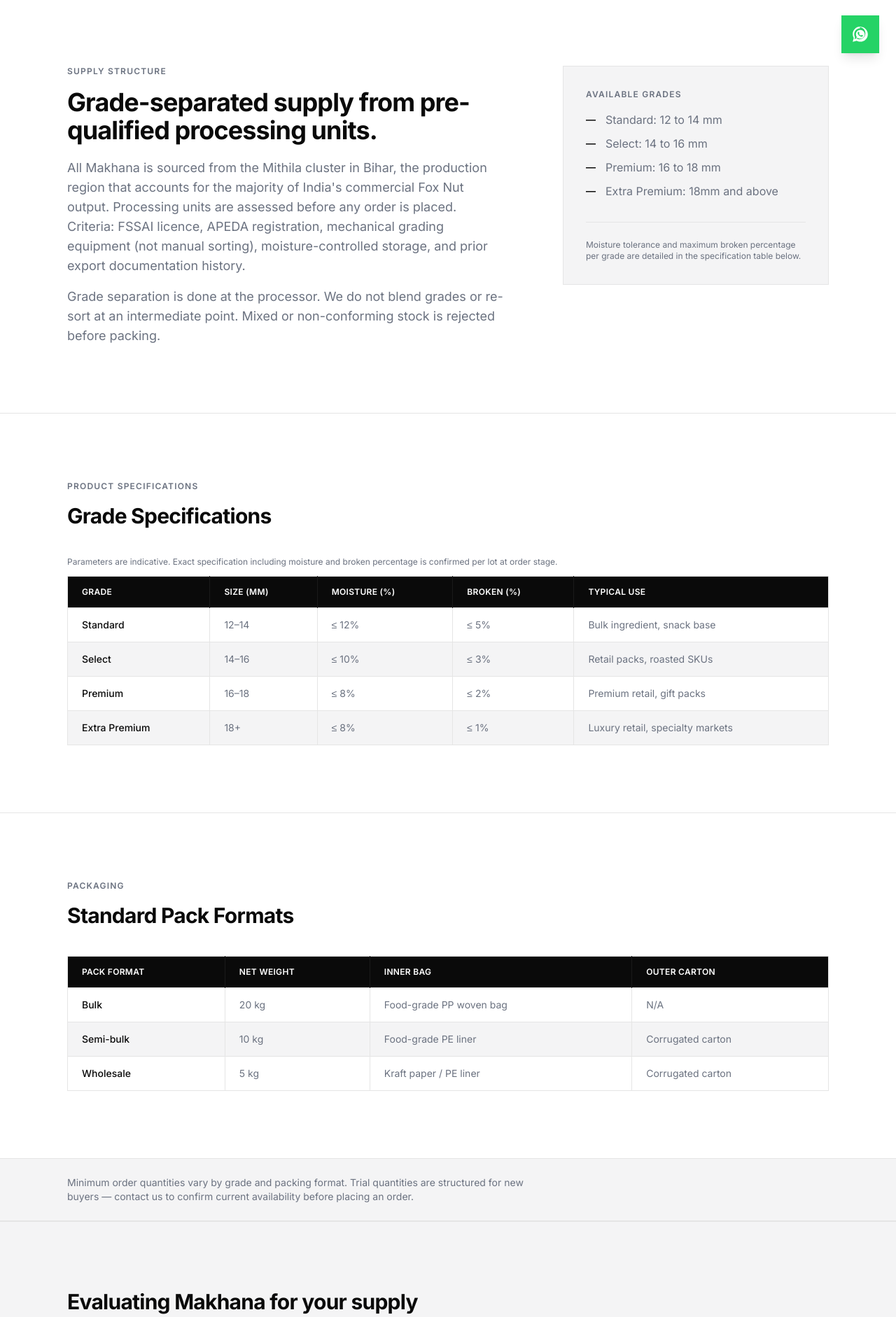
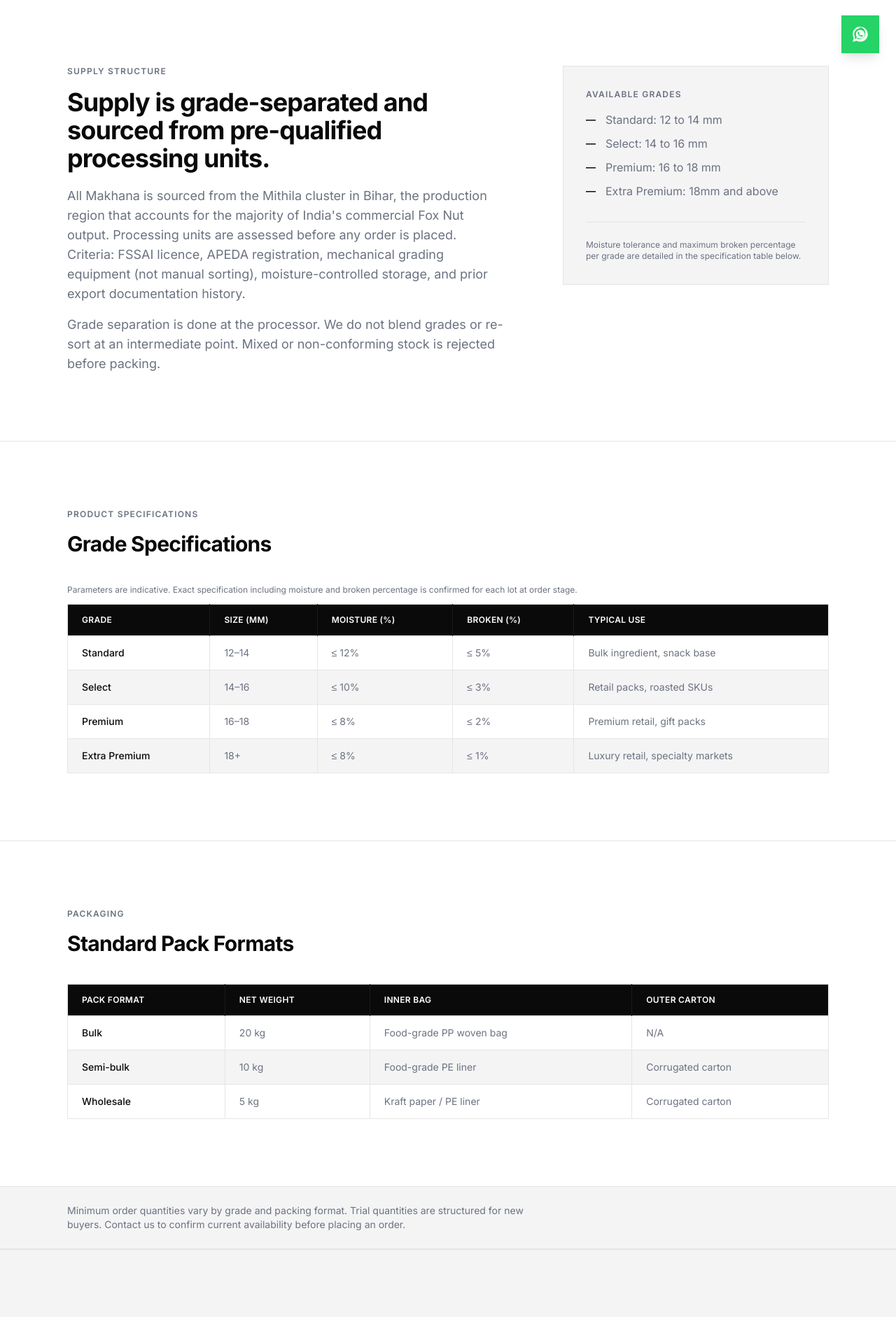
Before and after one commit to exportdesi/ExportDesi-web, a React (Vite) app: page /industries/food-ingredients/makhana in a window 1280 px wide. Shown: the part 700-2582 px from the top of the page at 70% size. Built offline with nearby package versions, Linux system fonts and the light colour scheme.

Commit message:
copy: language and tone fixes — fragment headlines, phrase replacements, HowWeWork tone, About team descriptions

```diff
--- a/src/pages/AboutPage.jsx
+++ b/src/pages/AboutPage.jsx
@@ -50,19 +50,19 @@ export default function AboutPage() {
                             {
                                 name: 'Hemant Kumar',
                                 role: 'Sourcing and Processor Relations',
-                                note: 'Manages processor network identification, pre-qualification, and ongoing supply-side relationships.',
+                                note: 'Oversees processor identification, qualification, and ongoing supply relationships.',
                                 linkedin: null, // Add LinkedIn URL here when available
                             },
                             {
                                 name: 'Nishant Chaudhary',
                                 role: 'Risk and Operations',
-                                note: 'Responsible for order execution, pre-dispatch verification, and documentation accuracy across every consignment.',
+                                note: 'Oversees order execution, pre-dispatch verification, and documentation accuracy for every consignment.',
                                 linkedin: null,
                             },
                             {
                                 name: 'Sahil Dudeja',
                                 role: 'Business Development',
-                                note: 'Handles buyer-side requirement qualification, feasibility assessment, and commercial terms. First point of contact for new enquiries.',
+                                note: 'Handles buyer requirement qualification, feasibility assessment, and commercial terms. First point of contact for new enquiries.',
                                 linkedin: null,
                             },
                         ].map((member) => (
--- a/src/pages/FoodIngredientsPage.jsx
+++ b/src/pages/FoodIngredientsPage.jsx
@@ -30,7 +30,7 @@ export default function FoodIngredientsPage() {
             <HeroSection
                 label="Food and Ingredients"
                 title="Indian Food Ingredients for Global Supply Chains."
-                subtitle="We work with verified processors. We do not operate through catalogue listings or trading platforms. Each product ships with pre-dispatch lot verification and a complete export documentation package."
+                subtitle="We work directly with verified processors. We do not operate through catalogue-based sourcing. Each product ships with pre-dispatch lot verification and a complete export documentation package."
                 background="surface"
             />
 
@@ -65,7 +65,7 @@ export default function FoodIngredientsPage() {
                         />
                         <ContentBlock
                             label="Logistics"
-                            heading="Structured around shipment volume and destination."
+                            heading="Logistics are structured based on shipment volume and destination."
                             paragraphs={[
                                 'Commercial consignments typically move by sea freight, either consolidated (LCL) or full container (FCL), depending on order size. Ports are selected based on processor location and prevailing freight conditions, including Nhava Sheva, Mundra, and Chennai. Air freight is available for samples and urgent dispatches.',
                                 'Incoterms are confirmed at the Proforma Invoice stage and may include FOB, CIF, or DAP depending on buyer preference and destination requirements.',
--- a/src/pages/HowWeWorkPage.jsx
+++ b/src/pages/HowWeWorkPage.jsx
@@ -9,7 +9,7 @@ const STEPS = [
     {
         number: 1,
         title: 'Requirement Qualification',
-        description: 'The buyer provides product specification, destination market, required certifications, volume, and delivery timeline. We assess feasibility against current processor availability, seasonal stock position, and the documentation requirements of the destination market before accepting the enquiry. If a requirement falls outside what we can reliably fulfil, we say so at this stage.',
+        description: 'The buyer provides product specification, destination market, required certifications, volume, and delivery timeline. We assess feasibility against current processor availability, seasonal stock position, and the documentation requirements of the destination market before accepting the enquiry. Timelines are confirmed only after processor capacity and documentation readiness are reviewed. If a requirement falls outside what we can reliably fulfil, we confirm that at this stage.',
     },
     {
         number: 2,
@@ -93,7 +93,7 @@ export default function HowWeWorkPage() {
             <CTASection
                 heading="Ready to submit a requirement?"
                 subtext="Share your specification, destination, and volume. We assess feasibility and respond within 48 business hours."
-                primaryCTA={{ label: 'Request Export Details', href: '/contact' }}
+                primaryCTA={{ label: 'Submit Your Requirement', href: '/contact' }}
                 secondaryCTA={{ label: 'View Compliance Framework', href: '/compliance' }}
                 background="dark"
             />
--- a/src/pages/MakhanaPage.jsx
+++ b/src/pages/MakhanaPage.jsx
@@ -9,7 +9,7 @@ import TwoColumnSection from '../components/TwoColumnSection';
 import { makhanaSpecs } from '../data/makhana';
 import { Link } from 'react-router-dom';
 
-const MOQ_NOTE = 'Minimum order quantities vary by grade and packing format. Trial quantities are structured for new buyers — contact us to confirm current availability before placing an order.';
+const MOQ_NOTE = 'Minimum order quantities vary by grade and packing format. Trial quantities are structured for new buyers. Contact us to confirm current availability before placing an order.';
 
 export default function MakhanaPage() {
     return (
@@ -40,7 +40,7 @@ export default function MakhanaPage() {
                 leftContent={
                     <ContentBlock
                         label="Supply Structure"
-                        heading="Grade-separated supply from pre-qualified processing units."
+                        heading="Supply is grade-separated and sourced from pre-qualified processing units."
                         paragraphs={[
                             'All Makhana is sourced from the Mithila cluster in Bihar, the production region that accounts for the majority of India\'s commercial Fox Nut output. Processing units are assessed before any order is placed. Criteria: FSSAI licence, APEDA registration, mechanical grading equipment (not manual sorting), moisture-controlled storage, and prior export documentation history.',
                             'Grade separation is done at the processor. We do not blend grades or re-sort at an intermediate point. Mixed or non-conforming stock is rejected before packing.',
@@ -70,7 +70,7 @@ export default function MakhanaPage() {
             <SpecTable
                 label="Product Specifications"
                 heading="Grade Specifications"
-                caption="Parameters are indicative. Exact specification including moisture and broken percentage is confirmed per lot at order stage."
+                caption="Parameters are indicative. Exact specification including moisture and broken percentage is confirmed for each lot at order stage."
                 headers={makhanaSpecs.gradeTable.headers}
                 rows={makhanaSpecs.gradeTable.rows}
             />
```
